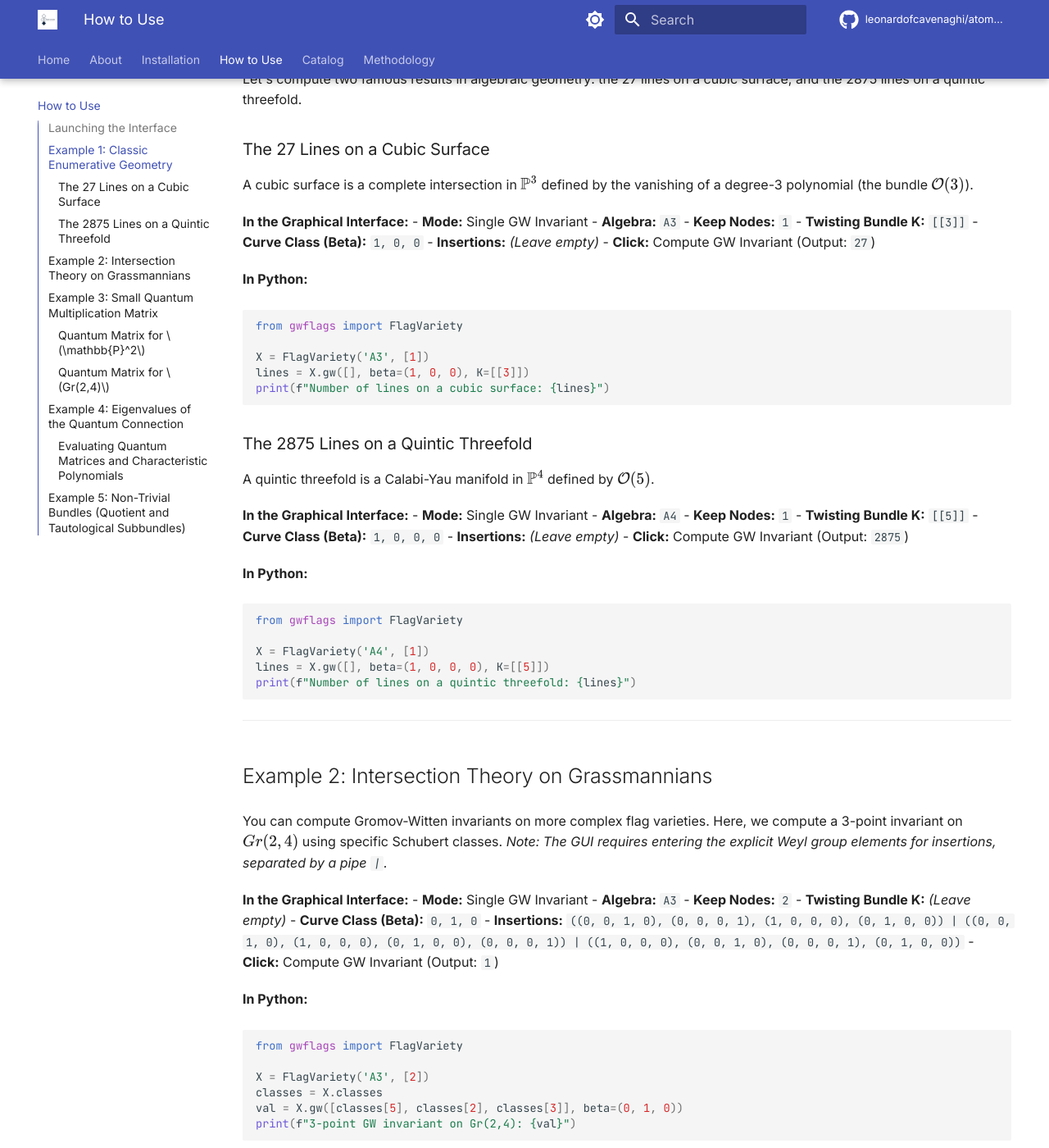
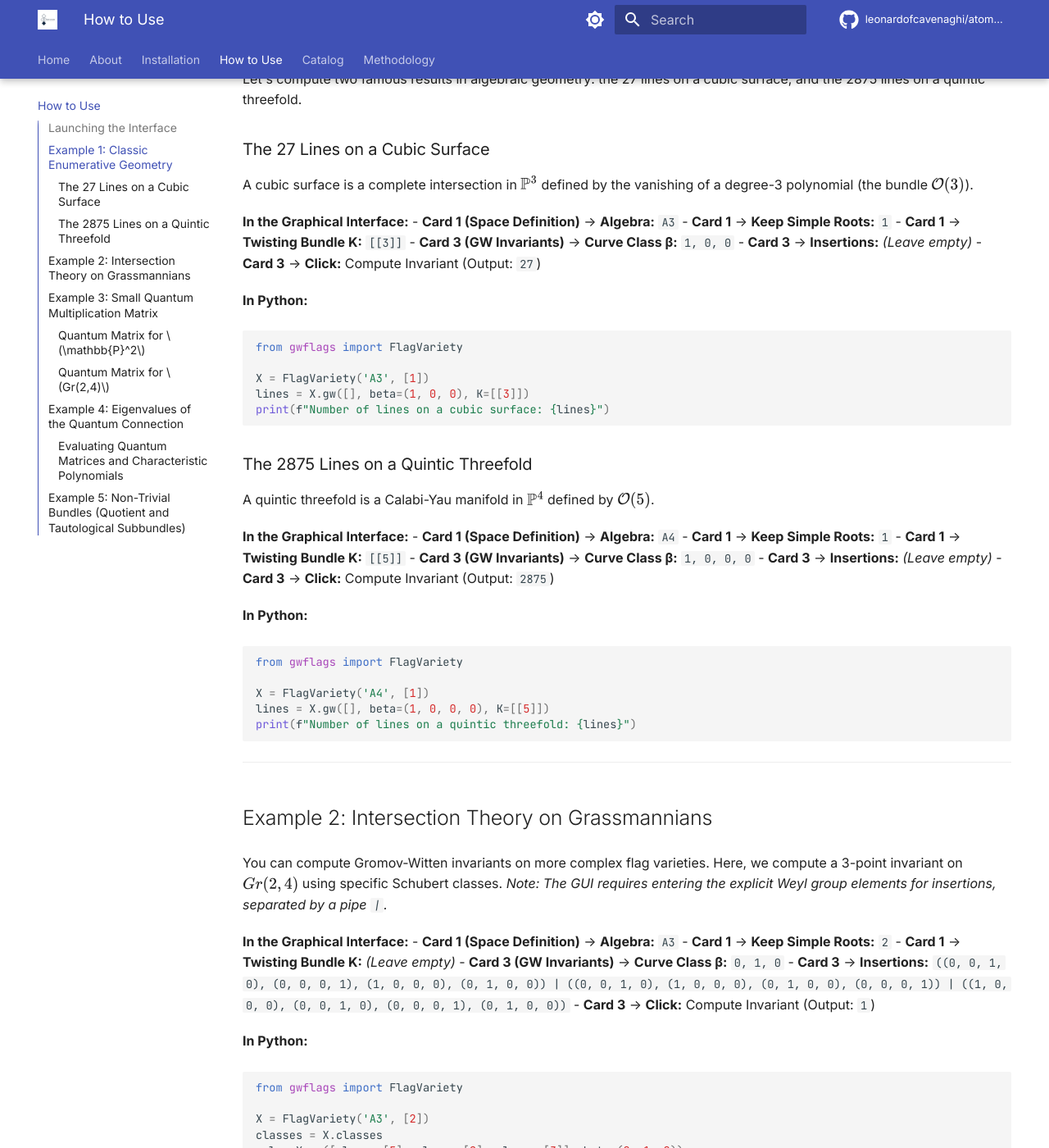
Before and after one commit to leonardofcavenaghi/atomicdecompositions, an MkDocs documentation site: the page built from docs/how-to-use.md, in a window 1280 px wide and 1400 px high, scrolled down 606 px. Shown: the whole window at 82% size. Built offline with MkDocs 1.6.1 and Material for MkDocs 9.7.7, drawn with Linux system fonts in a browser that asks for light colours; comment, search, counter and statistics services are not loaded; some of the changed text lies outside the part shown.

Commit message:
docs: map instructions precisely to new semantic card layout and button names

````diff
--- a/docs/how-to-use.md
+++ b/docs/how-to-use.md
@@ -18,13 +18,12 @@ The `gwflags` library natively computes Gromov-Witten invariants for complete in
 A cubic surface is a complete intersection in $\mathbb{P}^3$ defined by the vanishing of a degree-3 polynomial (the bundle $\mathcal{O}(3)$).
 
 **In the Graphical Interface:**
-- **Mode:** Single GW Invariant
-- **Algebra:** `A3`
-- **Keep Nodes:** `1`
-- **Twisting Bundle K:** `[[3]]`
-- **Curve Class (Beta):** `1, 0, 0`
-- **Insertions:** *(Leave empty)*
-- **Click:** Compute GW Invariant (Output: `27`)
+- **Card 1 (Space Definition)** -> **Algebra:** `A3`
+- **Card 1** -> **Keep Simple Roots:** `1`
+- **Card 1** -> **Twisting Bundle K:** `[[3]]`
+- **Card 3 (GW Invariants)** -> **Curve Class &beta;:** `1, 0, 0`
+- **Card 3** -> **Insertions:** *(Leave empty)*
+- **Card 3** -> **Click:** Compute Invariant (Output: `27`)
 
 **In Python:**
 ```python
@@ -39,13 +38,12 @@ print(f"Number of lines on a cubic surface: {lines}")
 A quintic threefold is a Calabi-Yau manifold in $\mathbb{P}^4$ defined by $\mathcal{O}(5)$.
 
 **In the Graphical Interface:**
-- **Mode:** Single GW Invariant
-- **Algebra:** `A4`
-- **Keep Nodes:** `1`
-- **Twisting Bundle K:** `[[5]]`
-- **Curve Class (Beta):** `1, 0, 0, 0`
-- **Insertions:** *(Leave empty)*
-- **Click:** Compute GW Invariant (Output: `2875`)
+- **Card 1 (Space Definition)** -> **Algebra:** `A4`
+- **Card 1** -> **Keep Simple Roots:** `1`
+- **Card 1** -> **Twisting Bundle K:** `[[5]]`
+- **Card 3 (GW Invariants)** -> **Curve Class &beta;:** `1, 0, 0, 0`
+- **Card 3** -> **Insertions:** *(Leave empty)*
+- **Card 3** -> **Click:** Compute Invariant (Output: `2875`)
 
 **In Python:**
 ```python
@@ -63,13 +61,12 @@ You can compute Gromov-Witten invariants on more complex flag varieties. Here, w
 *Note: The GUI requires entering the explicit Weyl group elements for insertions, separated by a pipe `|`.*
 
 **In the Graphical Interface:**
-- **Mode:** Single GW Invariant
-- **Algebra:** `A3`
-- **Keep Nodes:** `2`
-- **Twisting Bundle K:** *(Leave empty)*
-- **Curve Class (Beta):** `0, 1, 0`
-- **Insertions:** `((0, 0, 1, 0), (0, 0, 0, 1), (1, 0, 0, 0), (0, 1, 0, 0)) | ((0, 0, 1, 0), (1, 0, 0, 0), (0, 1, 0, 0), (0, 0, 0, 1)) | ((1, 0, 0, 0), (0, 0, 1, 0), (0, 0, 0, 1), (0, 1, 0, 0))`
-- **Click:** Compute GW Invariant (Output: `1`)
+- **Card 1 (Space Definition)** -> **Algebra:** `A3`
+- **Card 1** -> **Keep Simple Roots:** `2`
+- **Card 1** -> **Twisting Bundle K:** *(Leave empty)*
+- **Card 3 (GW Invariants)** -> **Curve Class &beta;:** `0, 1, 0`
+- **Card 3** -> **Insertions:** `((0, 0, 1, 0), (0, 0, 0, 1), (1, 0, 0, 0), (0, 1, 0, 0)) | ((0, 0, 1, 0), (1, 0, 0, 0), (0, 1, 0, 0), (0, 0, 0, 1)) | ((1, 0, 0, 0), (0, 0, 1, 0), (0, 0, 0, 1), (0, 1, 0, 0))`
+- **Card 3** -> **Click:** Compute Invariant (Output: `1`)
 
 **In Python:**
 ```python
@@ -88,11 +85,10 @@ If you want to compute the entire spectrum of the quantum connection at once, yo
 
 ### Quantum Matrix for $\mathbb{P}^2$
 **In the Graphical Interface:**
-- **Mode:** Quantum Multiplication
-- **Algebra:** `A2`
-- **Keep Nodes:** `1`
-- **Twisting Bundle K:** *(Leave empty)*
-- **Click:** Compute SQM
+- **Card 1 (Space Definition)** -> **Algebra:** `A2`
+- **Card 1** -> **Keep Simple Roots:** `1`
+- **Card 1** -> **Twisting Bundle K:** *(Leave empty)*
+- **Card 2 (Execution Options)** -> **Click:** Compute c₁(TX)⋆ Matrix
 
 **In Python:**
 ```python
@@ -106,11 +102,10 @@ for row in M:
 
 ### Quantum Matrix for $Gr(2,4)$
 **In the Graphical Interface:**
-- **Mode:** Quantum Multiplication
-- **Algebra:** `A3`
-- **Keep Nodes:** `2`
-- **Twisting Bundle K:** *(Leave empty)*
-- **Click:** Compute SQM
+- **Card 1 (Space Definition)** -> **Algebra:** `A3`
+- **Card 1** -> **Keep Simple Roots:** `2`
+- **Card 1** -> **Twisting Bundle K:** *(Leave empty)*
+- **Card 2 (Execution Options)** -> **Click:** Compute c₁(TX)⋆ Matrix
 
 **In Python:**
 ```python
@@ -151,11 +146,10 @@ A famous mathematical identity states that the zero-locus of a regular section o
 We can verify this isomorphism natively by passing the bundle explicitly:
 
 **In the Graphical Interface:**
-- **Mode:** Quantum Multiplication
-- **Algebra:** `A4`
-- **Keep Nodes:** `2`
-- **Twisting Bundle K:** `taut_quot(X, 2)`
-- **Click:** Compute SQM
+- **Card 1 (Space Definition)** -> **Algebra:** `A4`
+- **Card 1** -> **Keep Simple Roots:** `2`
+- **Card 1** -> **Twisting Bundle K:** `taut_quot(X, 2)`
+- **Card 2 (Execution Options)** -> **Click:** Compute c₁(TX)⋆ Matrix
 *(Output: You will instantly get a $4 \times 4$ quantum matrix identical to $\mathbb{P}^3$, with characteristic polynomial $\lambda^4 - 256 = 0$!)*
 
 **In Python:**
````
Also changed, not shown: other parts of docs/how-to-use.md (+1 -1 lines).
